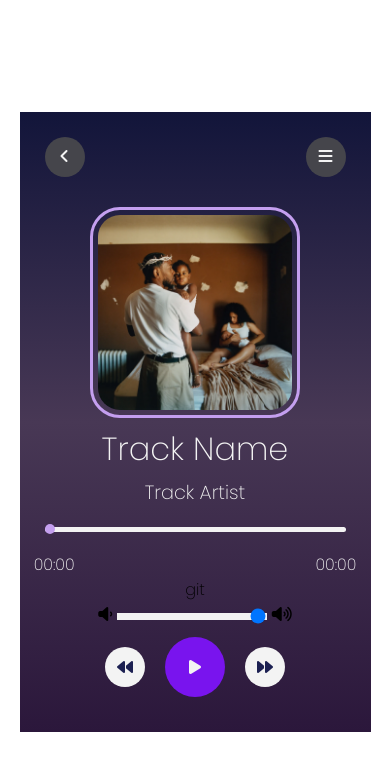
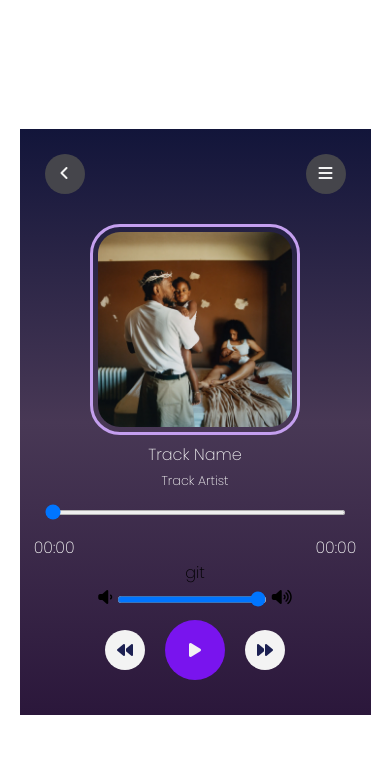
Before and after one commit to Mohhh09/music-app, a plain HTML site: page index.html in a window 390 px wide. Drawn offline with Linux system fonts and the light colour scheme.

Commit message:
first commit

```diff
--- a/app.js
+++ b/app.js
@@ -13,6 +13,9 @@ const nowPlaying = document.querySelector('.nowplaying');
 const audio = document.getElementById('song');
 const sources = Array.from(audio.querySelectorAll('source')).map(source => source.src);
 const songs = audio.getElementsByTagName('source');
+// const audio = document.querySelector('audio');
+const volumeUpButton = document.getElementById('volume-up');
+const volumeDownButton = document.getElementById('volume-down');
 
 // initialize audio duration and current time
 audio.onloadedmetadata = () => {
@@ -104,3 +107,15 @@ function playSong(index) {
 
   document.querySelector('.prev-track').addEventListener('click', prevSong);
   document.querySelector('.next-track').addEventListener('click', nextSong);
+
+//   // Volume up button click handler
+// volumeUpButton.addEventListener('click', () => {
+//   // Increase the volume by 0.1
+//   audio.volume += 0.1;
+// });
+
+// // Volume down button click handler
+// volumeDownButton.addEventListener('click', () => {
+//   // Decrease the volume by 0.1
+//   audio.volume -= 0.1;
+// });
--- a/index.html
+++ b/index.html
@@ -52,9 +52,9 @@
             </div>
 
             <div class="slider-duration">
-                <i class="fa fa-volume-down"></i>
+                <i class="fa fa-volume-down" id="volume up"></i>
                 <input type="range" min="1" max="100" value="99" class="volume_slider" onchange="setvolume()" id="volume">
-                <i class="fa fa-volume-up"></i>
+                <i class="fa fa-volume-up" id="volume down"></i>
             </div>
 
             <div class="buttons">
--- a/style.css
+++ b/style.css
@@ -3,6 +3,7 @@
     padding: 0;
     box-sizing: border-box;
 }
+
 .container{
     height: 100vh;
     width: 100%;
@@ -68,7 +69,7 @@ nav{
 }
 
 #minutes{
-    -webkit-appearance: none;
+    /* -webkit-appearance: none; */
     background: #F3F3F3;
     color: #F3F3F3;
     width: 100%;
@@ -86,12 +87,21 @@ nav{
 }
 
 #volume{
-    -webkit-appearance: none;
+    /* -webkit-appearance: none; */
     background: #F3F3F3;
     color: #F3F3F3;
     width: 50%;
     height: 7px;
     cursor: pointer;
+
+}
+
+#volume::-webkit-slider-thumb{
+    -webkit-appearance: none;
+    background: #C49FEF;
+    width: 10px;
+    height: 10px;
+    border-radius: 50%;
 
 }
 
@@ -139,10 +149,14 @@ nav{
     cursor: pointer;
 }
 
+.audio{
+    font-size: smaller;
+    width: 30px;
+}
 .track-name{
     color: #F3F3F3;
     font-family: 'Poppins', sans-serif;
-    font-size: medium;
+    font-size: 1rem;
 
 
 }
@@ -150,7 +164,7 @@ nav{
 .track-artist{
     color: #F3F3F3;
     font-family: 'Poppins', sans-serif;
-    font-size: small;
+    font-size: 0.8rem;
 
 }
 
@@ -178,11 +192,11 @@ nav{
         }
 
         .track-name{
-        font-size: 2rem;
+        font-size: 1rem;
         }
 
         .track-artist{
-        font-size: 1.2rem;
+        font-size: 0.8rem;
         }
 
         .prev-track,
```
